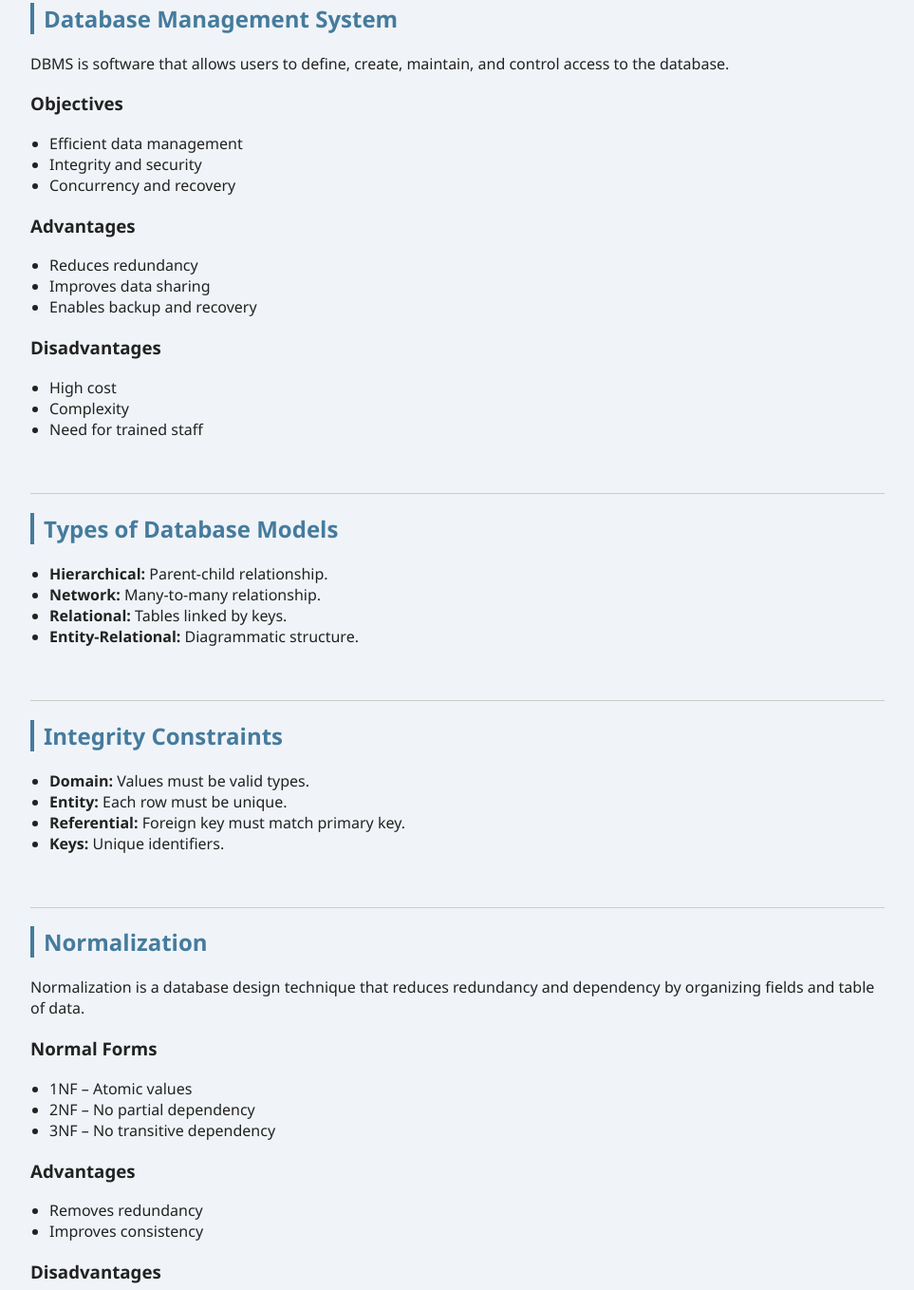
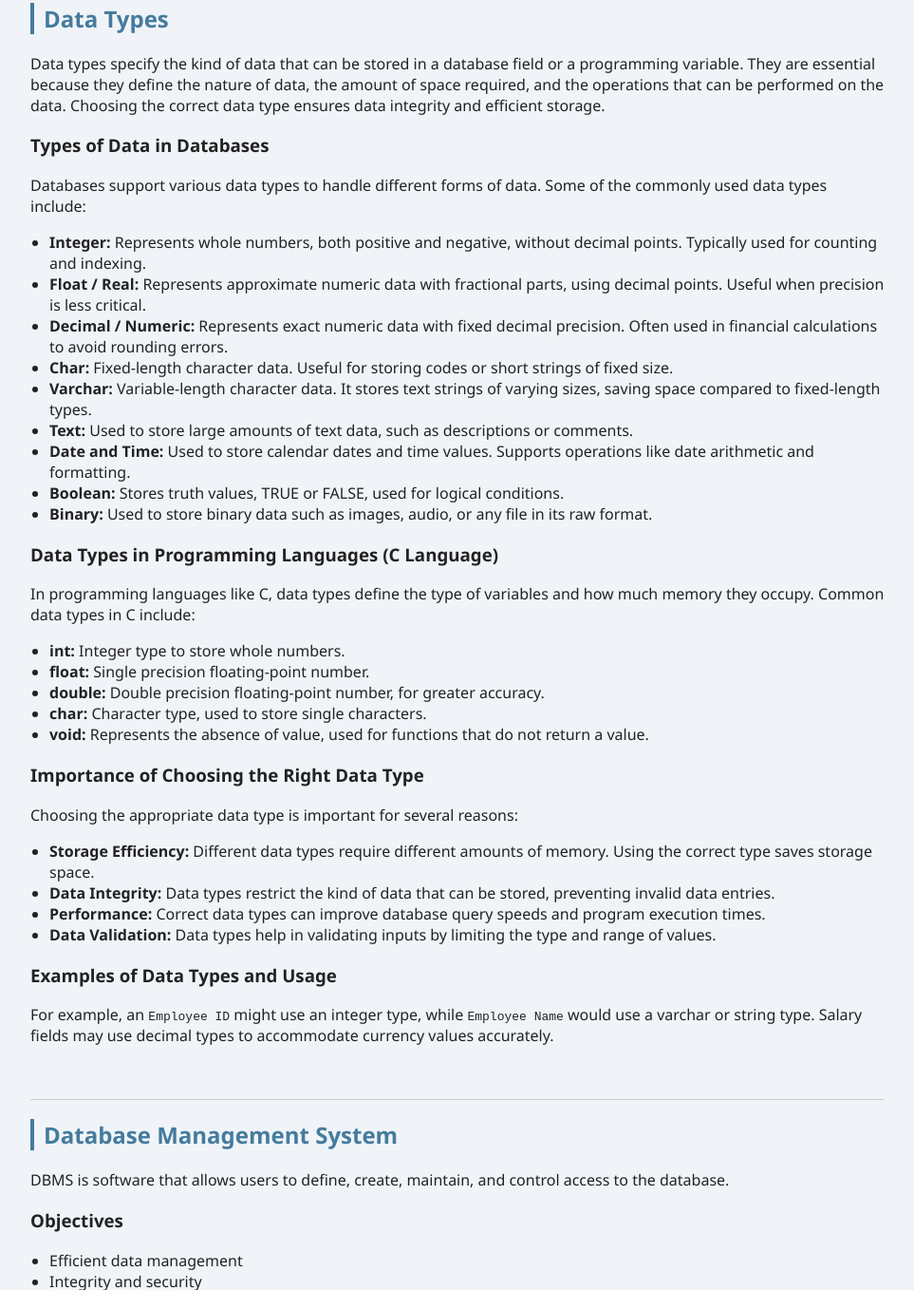
Before and after one commit to Prajwol-Basyal/Syllabus, a plain HTML site: page DbMS.html in a window 1280 px wide. Shown: the part 1790-3148 px from the top of the page at 95% size, without its empty margins (238-1201 px from the left). Drawn offline with Linux system fonts and the light colour scheme.

Commit message:
Update DbMS.html

```diff
--- a/DbMS.html
+++ b/DbMS.html
@@ -204,6 +204,48 @@
       <h2>Data Dictionary</h2>
       <p>A data dictionary is a centralized repository of information about data such as meaning, relationships to other data, origin, usage, and format.</p>
     </section>
+  <section id="data-types">
+  <h2>Data Types</h2>
+  <p>Data types specify the kind of data that can be stored in a database field or a programming variable. They are essential because they define the nature of data, the amount of space required, and the operations that can be performed on the data. Choosing the correct data type ensures data integrity and efficient storage.</p>
+
+  <h3>Types of Data in Databases</h3>
+  <p>Databases support various data types to handle different forms of data. Some of the commonly used data types include:</p>
+
+  <ul>
+    <li><strong>Integer:</strong> Represents whole numbers, both positive and negative, without decimal points. Typically used for counting and indexing.</li>
+    <li><strong>Float / Real:</strong> Represents approximate numeric data with fractional parts, using decimal points. Useful when precision is less critical.</li>
+    <li><strong>Decimal / Numeric:</strong> Represents exact numeric data with fixed decimal precision. Often used in financial calculations to avoid rounding errors.</li>
+    <li><strong>Char:</strong> Fixed-length character data. Useful for storing codes or short strings of fixed size.</li>
+    <li><strong>Varchar:</strong> Variable-length character data. It stores text strings of varying sizes, saving space compared to fixed-length types.</li>
+    <li><strong>Text:</strong> Used to store large amounts of text data, such as descriptions or comments.</li>
+    <li><strong>Date and Time:</strong> Used to store calendar dates and time values. Supports operations like date arithmetic and formatting.</li>
+    <li><strong>Boolean:</strong> Stores truth values, TRUE or FALSE, used for logical conditions.</li>
+    <li><strong>Binary:</strong> Used to store binary data such as images, audio, or any file in its raw format.</li>
+  </ul>
+
+  <h3>Data Types in Programming Languages (C Language)</h3>
+  <p>In programming languages like C, data types define the type of variables and how much memory they occupy. Common data types in C include:</p>
+
+  <ul>
+    <li><strong>int:</strong> Integer type to store whole numbers.</li>
+    <li><strong>float:</strong> Single precision floating-point number.</li>
+    <li><strong>double:</strong> Double precision floating-point number, for greater accuracy.</li>
+    <li><strong>char:</strong> Character type, used to store single characters.</li>
+    <li><strong>void:</strong> Represents the absence of value, used for functions that do not return a value.</li>
+  </ul>
+
+  <h3>Importance of Choosing the Right Data Type</h3>
+  <p>Choosing the appropriate data type is important for several reasons:</p>
+  <ul>
+    <li><strong>Storage Efficiency:</strong> Different data types require different amounts of memory. Using the correct type saves storage space.</li>
+    <li><strong>Data Integrity:</strong> Data types restrict the kind of data that can be stored, preventing invalid data entries.</li>
+    <li><strong>Performance:</strong> Correct data types can improve database query speeds and program execution times.</li>
+    <li><strong>Data Validation:</strong> Data types help in validating inputs by limiting the type and range of values.</li>
+  </ul>
+
+  <h3>Examples of Data Types and Usage</h3>
+  <p>For example, an <code>Employee ID</code> might use an integer type, while <code>Employee Name</code> would use a varchar or string type. Salary fields may use decimal types to accommodate currency values accurately.</p>
+</section>
 
     <section id="dbms">
       <h2>Database Management System</h2>
```
